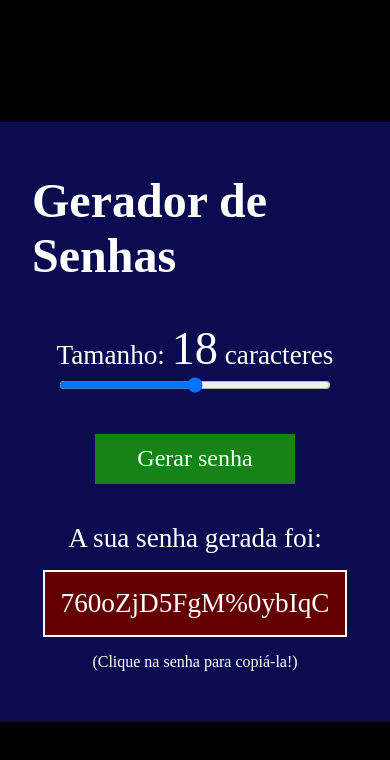
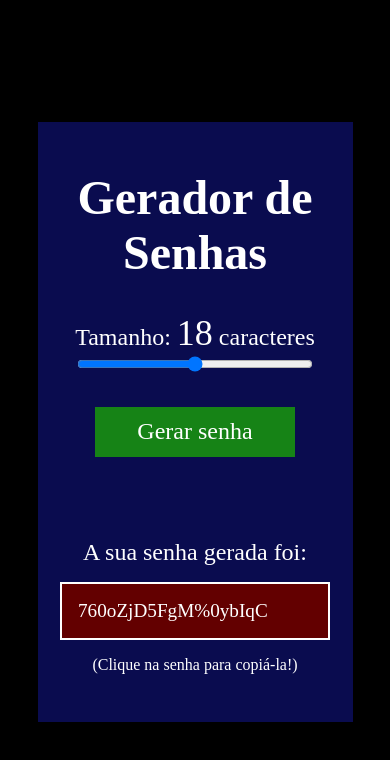
Before and after one commit to GabrielLima5/gerador-senhas, a plain HTML site: page index.html in a window 390 px wide. Both pictures are taken after a click on the button "Gerar senha". Drawn offline with Linux system fonts and the light colour scheme; a web font is replaced by a local one.

Commit message:
tornando responsivo

```diff
--- a/assets/css/style.css
+++ b/assets/css/style.css
@@ -77,3 +77,45 @@ div:nth-child(2) span,
 .pw-container div:hover{
     cursor: pointer;
 }
+
+@media only screen and (max-width: 700px){
+    .container{
+        width: 450px;
+    }
+
+    .pw-container div{
+        max-width: 450px;
+        font-size: 1.4em;
+    }
+}
+
+@media only screen and (max-width: 450px){
+    .container{
+        width: 315px;
+    }
+
+    div span{
+        text-align: center;
+    }
+
+    div:nth-child(1){
+        display: flex;
+    }
+
+    div:nth-child(2) span,
+    .generated-message{
+        font-size: 1.5em;
+    }
+
+    .pw-container{
+        width: inherit;
+        margin-top: 50px;
+        max-width: 270px;
+    }
+
+    .pw-container div{
+        overflow: scroll;
+        width: 270px;
+        font-size: 1.2em;
+    }
+}
```
